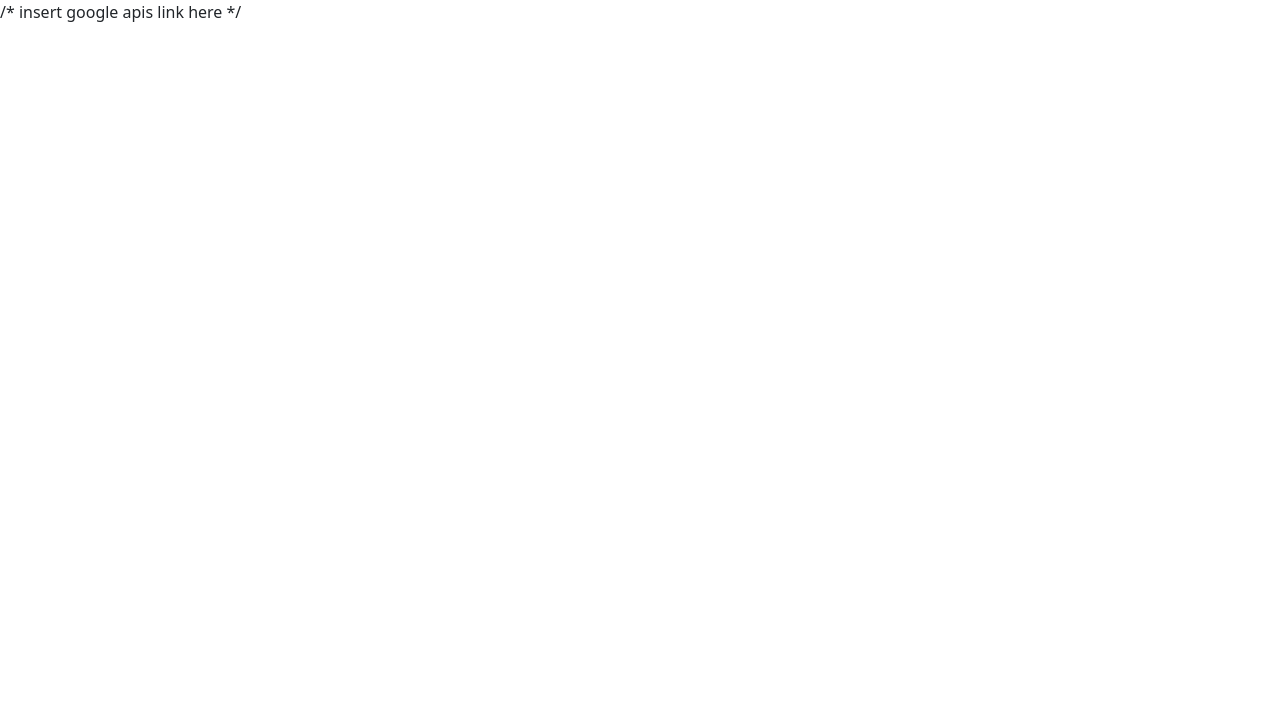
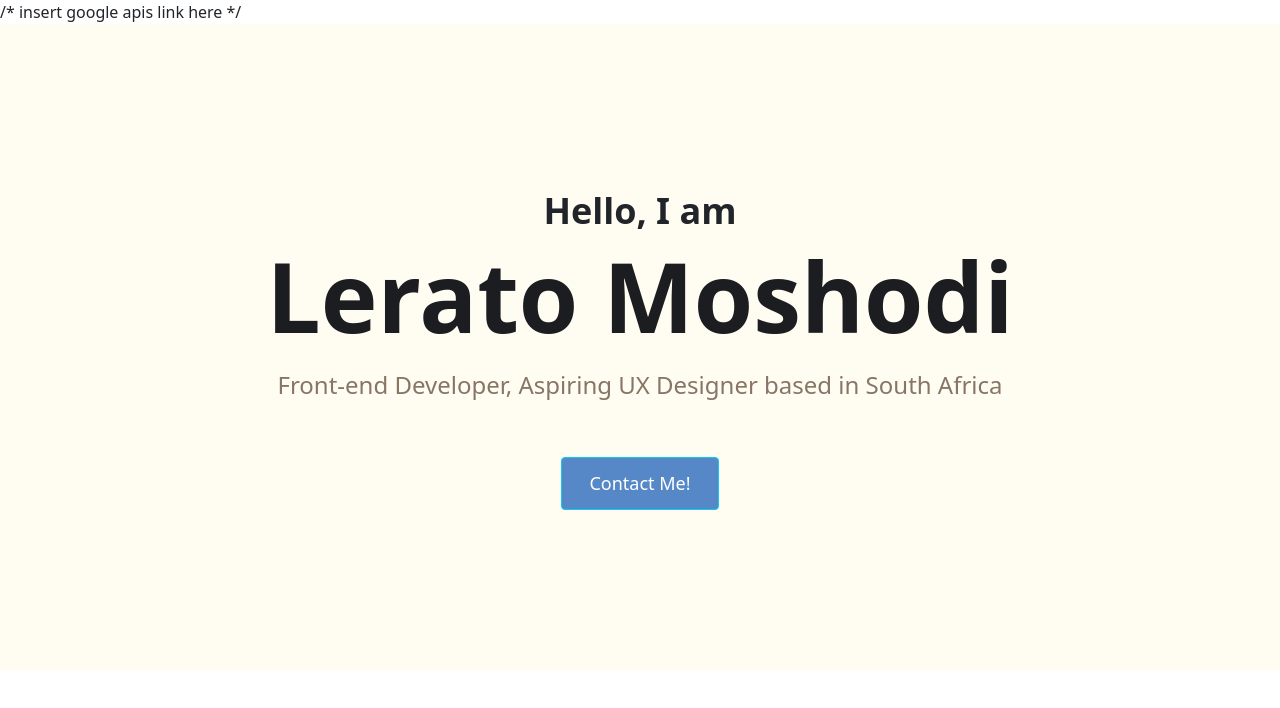
Before and after one commit to Shodi01/portfolio-project, a plain HTML site: page index.html in a window 1280 px wide. Drawn offline with nearby package versions, Linux system fonts and the light colour scheme.

Commit message:
coded hero page

```diff
--- a/index.html
+++ b/index.html
@@ -23,5 +23,15 @@
     ></script>
     <link rel="stylesheet" href="src/styles.css" />
   </head>
-  <body></body>
+  <body>
+    <div class="hero">
+      <p>Hello, I am</p>
+      <h1>Lerato Moshodi</h1>
+      <h2 class="mb-4">
+        Front-end Developer, Aspiring UX Designer based in South Africa
+      </h2>
+      <br />
+      <div><a href="#" class="btn btn-info">Contact Me!</a></div>
+    </div>
+  </body>
 </html>
--- a/src/styles.css
+++ b/src/styles.css
@@ -1 +1,46 @@
 /* insert google fonts here */
+.hero {
+  background-color: #fffcf2;
+  text-align: center;
+  padding: 160px 20px;
+}
+
+h1,
+h2,
+h3,
+h4,
+h5,
+h6 {
+  color: #1c1d21;
+  font-weight: bold;
+}
+
+p {
+  font-weight: normal;
+}
+
+.hero h1 {
+  font-size: 96px;
+}
+
+.hero p {
+  font-size: 36px;
+  font-weight: bold;
+  margin: 0;
+}
+
+.hero h2 {
+  font-weight: normal;
+  font-size: 24px;
+  line-height: 2;
+  color: #877666;
+}
+
+.btn-info {
+  background: #5688c7;
+  border-radius: 4px;
+  color: white;
+  font-size: 18px;
+  line-height: 27px;
+  padding: 12px 27px;
+}
```
